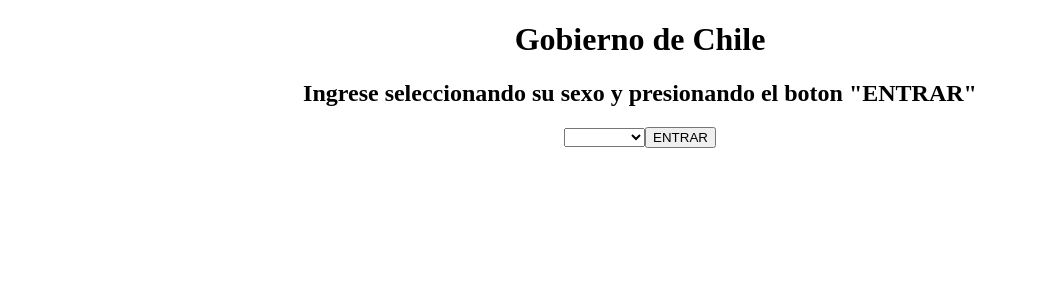
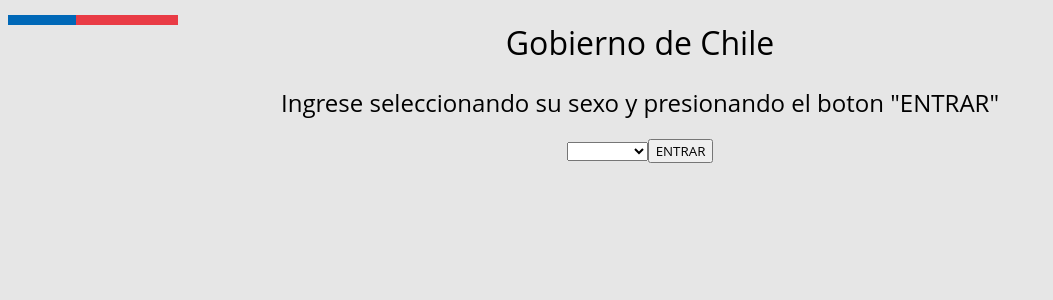
Before and after one commit to NicolasGajardo/EncuestaProject, an Angular app: page / in a window 1280 px wide. Shown: the top 300 px of the page, without its empty margins (0-1053 px from the left). Built offline with nearby package versions, Linux system fonts and the light colour scheme.

Commit message:
Estilo para la página; Modificado el css y html.

```diff
--- a/src/app/app.component.css
+++ b/src/app/app.component.css
@@ -0,0 +1,10 @@
+.main {
+  text-align:center;
+}
+
+h1, h2, p, button {
+  font-family: 'Open Sans';
+  font-style: normal;
+  font-weight: 400;
+  src: local('Open Sans Regular'), local('OpenSans-Regular'), url(http://fonts.gstatic.com/s/opensans/v14/K88pR3goAWT7BTt32Z01mxJtnKITppOI_IvcXXDNrsc.woff2) format('woff2');
+}
--- a/src/app/app.component.html
+++ b/src/app/app.component.html
@@ -1,4 +1,4 @@
-<div style="text-align:center">
+<div id = "main" class="main">
   <h1>
     {{title}}
   </h1>
--- a/src/index.html
+++ b/src/index.html
@@ -9,6 +9,12 @@
   <link rel="icon" type="image/x-icon" href="favicon.ico">
 </head>
 <body>
-  <app-root></app-root>
+  <div class="_tonteraDeArriba">
+    <div class="_topAzul">
+    </div>
+    <div class="_topRojo">
+    </div>
+  </div>
+  <app-root class="app-root"></app-root>
 </body>
 </html>
--- a/src/styles.css
+++ b/src/styles.css
@@ -1 +1,25 @@
 /* You can add global styles to this file, and also import other style files */
+body {
+  background-color: #E6E6E6;
+}
+._tonteraDeArriba {
+  position: fixed;
+  top: 15px;
+  width: 170px;
+  height: 10px;
+  z-index: -1;
+}
+
+._tonteraDeArriba ._topAzul {
+  float: left;
+  background-color: #0068B7;
+  width: 40%;
+  height: inherit;
+}
+
+._tonteraDeArriba ._topRojo {
+  float: left;
+  background-color: #E93B45;
+  width: 60%;
+  height: inherit;
+}
```
